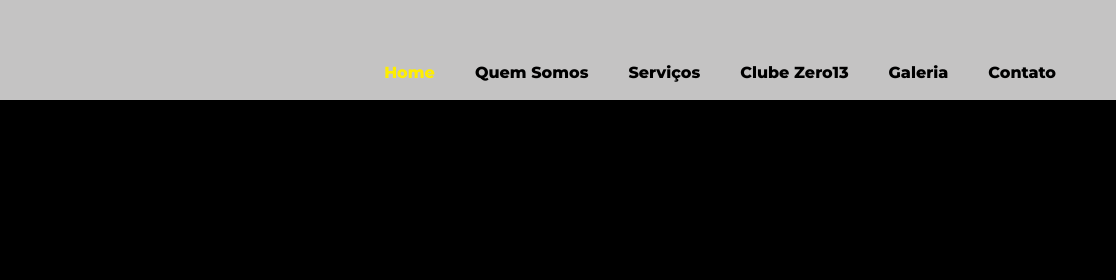
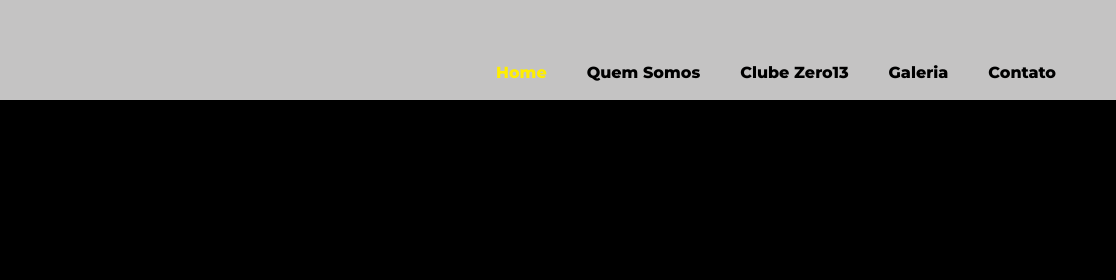
Before and after one commit to labarberiazero13/labarberiazero13, a plain HTML site: page index.html in a window 1280 px wide. Shown: the top 280 px of the page, 164-1280 px from the left. Drawn offline with nearby package versions, Linux system fonts and the light colour scheme.

Commit message:
atualização 1.3

```diff
--- a/index.html
+++ b/index.html
@@ -23,7 +23,7 @@
                 <ul class="nav__menu">
                     <li class="nav__item"><a href="#" class="nav__link active-link">home</a></li>
                     <li class="nav__item"><a href="#about" class="nav__link">quem somos</a></li>
-                    <li class="nav__item"><a href="#services" class="nav__link">serviços</a></li>
+                    <!--<li class="nav__item"><a href="#services" class="nav__link">serviços</a></li>-->
                     <li class="nav__item"><a href="#package" class="nav__link">clube zero13</a></li>
                     <li class="nav__item"><a href="#gallery" class="nav__link">galeria</a></li>
                     <li class="nav__item"><a href="#contact" class="nav__link">contato</a></li>
```
